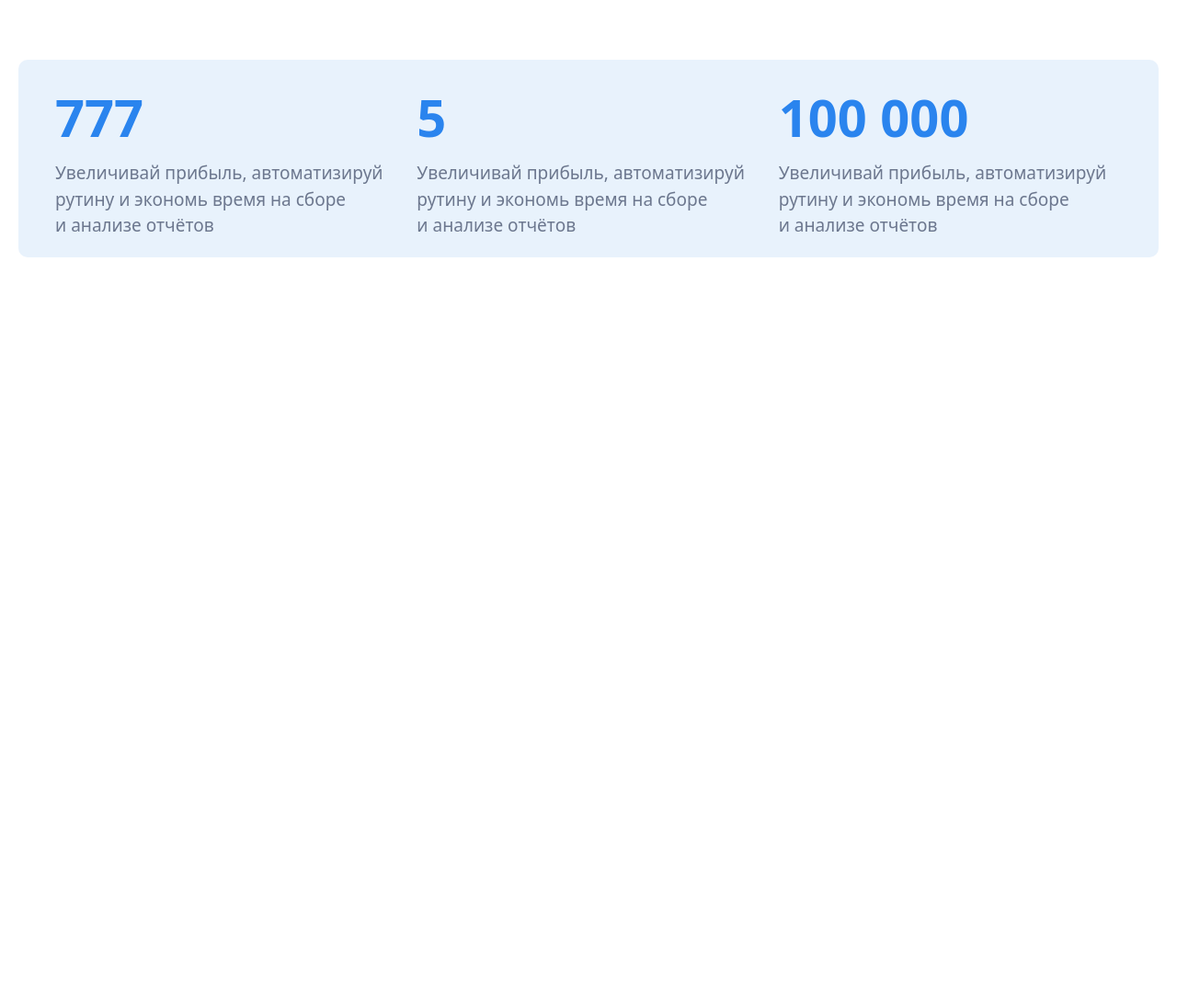
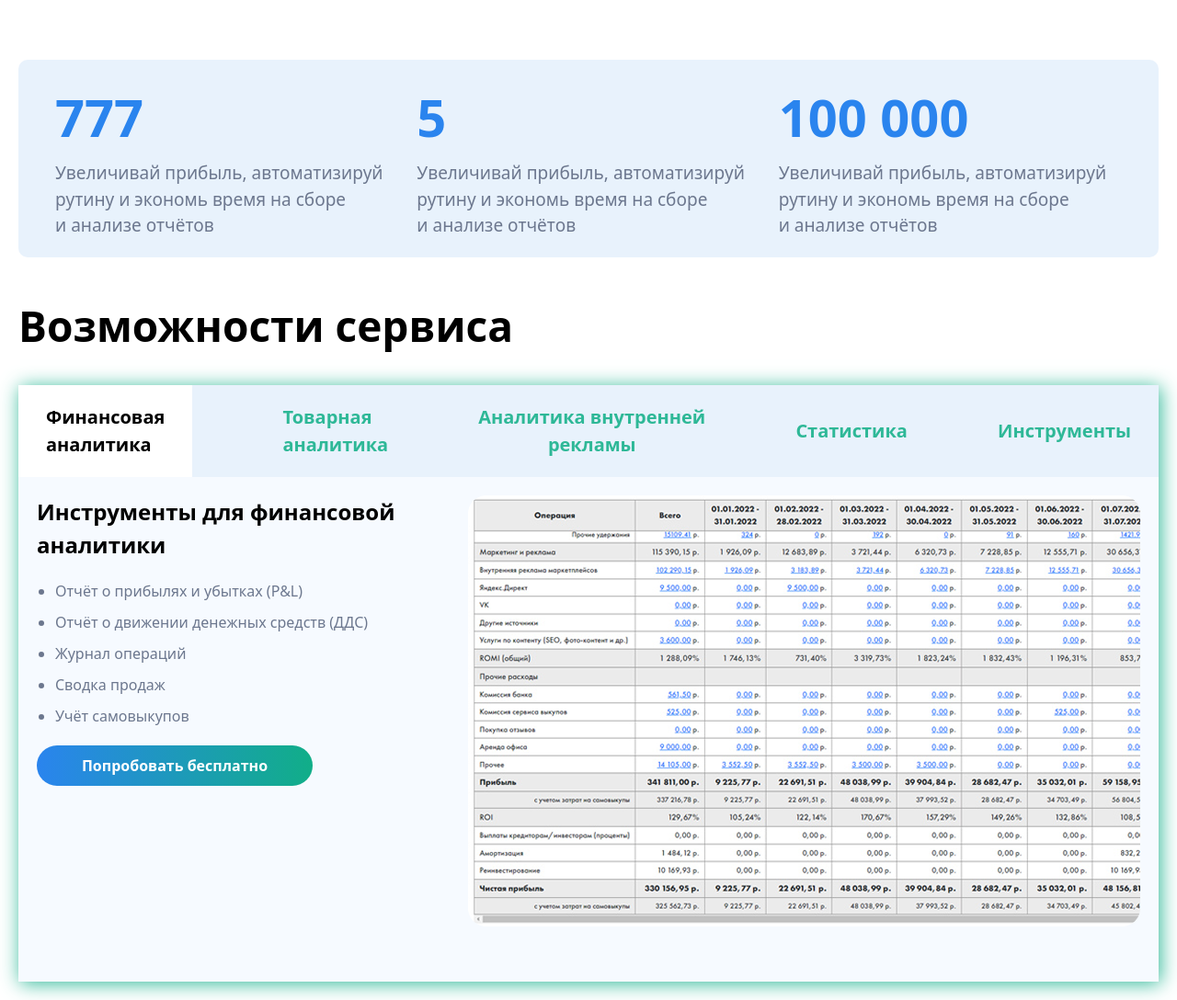
Before and after one commit to MuhammadEvazov/project5, a website: page src/index.html in a window 1280 px wide. Shown: the part 720-1808 px from the top of the page at 92% size. Before the commit the page ends 1020 px from the top, so only its background shows below. Drawn offline with nearby package versions, Linux system fonts and the light colour scheme; files that its build step writes are made by us from their sources.

Commit message:
third section created successfully

```diff
--- a/src/index.html
+++ b/src/index.html
@@ -64,21 +64,80 @@
 
     <main>
         <section class="section2 p-[20px] lg-[w-90%] lg:m-auto lg:max-w-[1300px] flex flex-col items-start gap-[20px] ">
-            <article class="bg-[#E8F2FC] p-[20px] flex flex-col gap-[20px] rounded-[10px] lg:flex-row lg:py-[20px] lg:px-[40px]">
+            <article
+                class="bg-[#E8F2FC] p-[20px] flex flex-col gap-[20px] rounded-[10px] lg:flex-row lg:py-[20px] lg:px-[40px]">
                 <div class="flex flex-col items-start gap-[5px]">
                     <h1 class="text-[#2A84EE] text-[56px]  lg:text-[70px font-[700]">777</h1>
-                    <p class="text-[#6C778E] lg:text-[19px]">Увеличивай прибыль, автоматизируй рутину и экономь время на сборе и анализе отчётов</p>
+                    <p class="text-[#6C778E] lg:text-[19px]">Увеличивай прибыль, автоматизируй рутину и экономь время
+                        на сборе и анализе отчётов</p>
                 </div>
                 <div class="flex flex-col items-start gap-[5px]">
                     <h1 class="text-[#2A84EE] text-[56px] lg:text-[70px  font-[700]">5</h1>
-                    <p class="text-[#6C778E] lg:text-[19px]">Увеличивай прибыль, автоматизируй рутину и экономь время на сборе и анализе отчётов</p>
+                    <p class="text-[#6C778E] lg:text-[19px]">Увеличивай прибыль, автоматизируй рутину и экономь время
+                        на сборе и анализе отчётов</p>
                 </div>
                 <div class="flex flex-col items-start gap-[5px]">
                     <h1 class="text-[#2A84EE] text-[56px]  lg:text-[70px font-[700]">100 000</h1>
-                    <p class="text-[#6C778E] lg:text-[19px]">Увеличивай прибыль, автоматизируй рутину и экономь время на сборе и анализе отчётов</p>
+                    <p class="text-[#6C778E] lg:text-[19px]">Увеличивай прибыль, автоматизируй рутину и экономь время
+                        на сборе и анализе отчётов</p>
                 </div>
             </article>
+        </section>
 
+        <section class="section3 p-[20px] lg-[w-90%] lg:m-auto lg:max-w-[1300px] flex flex-col items-start gap-[30px]">
+            <h1 class="text-[24px] font-[700] lg:text-[46px]">Возможности сервиса</h1>
+            <article class="lg:w-[100%] bg-[#F6FAFF] lg:shadow-[2px_2px_20px_#2EB897] lg:pb-[40px]">
+                <h2 class="lg:hidden flex text-[18px] font-[700] p-[20px] bg-[#E8F2FC] justify-between">Финансовая
+                    аналитика
+                    <img src="./Images/Frame 54.png" alt="">
+                </h2>
+                <div
+                    class="hidden lg:flex lg:justify-between text-[#2EB897] bg-[#E8F2FC] lg:pr-[30px] items-center text-[20px] font-[700]">
+                    <h2 class="text-black bg-white lg:px-[30px]  py-[20px]">Финансовая <br> аналитика</h2>
+                    <h2>Товарная <br> аналитика</h2>
+                    <h2 class="text-center">Аналитика внутренней <br> рекламы</h2>
+                    <h2>Статистика</h2>
+                    <h2>Инструменты</h2>
+                </div>
+                <aside class="flex items-start flex-col gap-[10px] p-[20px] lg:flex-row">
+                    <div class="flex flex-col">
+                        <h2 class="text-[24px] font-[700]">Инструменты для финансовой аналитики</h2>
+                        <ul class="list-[disc] p-[20px] flex flex-col gap-[10px] text-[#6C778E]">
+                            <li>Отчёт о прибылях и убытках (P&L)</li>
+                            <li>Отчёт о движении денежных средств (ДДС)</li>
+                            <li>Журнал операций</li>
+                            <li>Сводка продаж</li>
+                            <li>Учёт самовыкупов</li>
+                        </ul>
+                        <button
+                            class="text-[white] w-[100%] lg:w-[300px] font-[600] py-[15px] lg:py-[10px] px-[40px] bg-gradient-to-r from-[#2A84EE] to-[#11AE88] rounded-[30px]">Попробовать бесплатно</button>
+                    </div>
+                    <img src="./Images/capabilities-1 1.png" alt="">
+
+                </aside>
+                <div class="lg:hidden flex flex-col items-center gap-[20px]">
+                    <h2
+                        class="lg:hidden flex text-[18px] text-[#2EB897] font-[700] p-[20px] bg-[#E8F2FC] justify-between w-[100%] rounded-[10px] mt-[30px] items-center">
+                        Товарная аналитика
+                        <img src="./Images/Frame 55.png" alt="">
+                    </h2>
+                    <h2
+                        class="lg:hidden flex text-[18px] text-[#2EB897] font-[700] p-[20px] bg-[#E8F2FC] justify-between w-[100%] rounded-[10px] items-center">
+                        Аналитика внутренней рекламы
+                        <img src="./Images/Frame 55.png" alt="">
+                    </h2>
+                    <h2
+                        class="lg:hidden flex text-[18px] text-[#2EB897] font-[700] p-[20px] bg-[#E8F2FC] justify-between w-[100%] rounded-[10px] items-center">
+                        Статистика
+                        <img src="./Images/Frame 55.png" alt="">
+                    </h2>
+                    <h2
+                        class="lg:hidden flex text-[18px] text-[#2EB897] font-[700] p-[20px] bg-[#E8F2FC] justify-between w-[100%] rounded-[10px] items-center">
+                        Инструменты
+                        <img src="./Images/Frame 55.png" alt="">
+                    </h2>
+                </div>
+            </article>
         </section>
     </main>
 </body>
```
Also changed, not shown: src/Images/Frame 54.png (added), src/Images/Frame 55.png (added), src/Images/capabilities-1 1.png (added).
